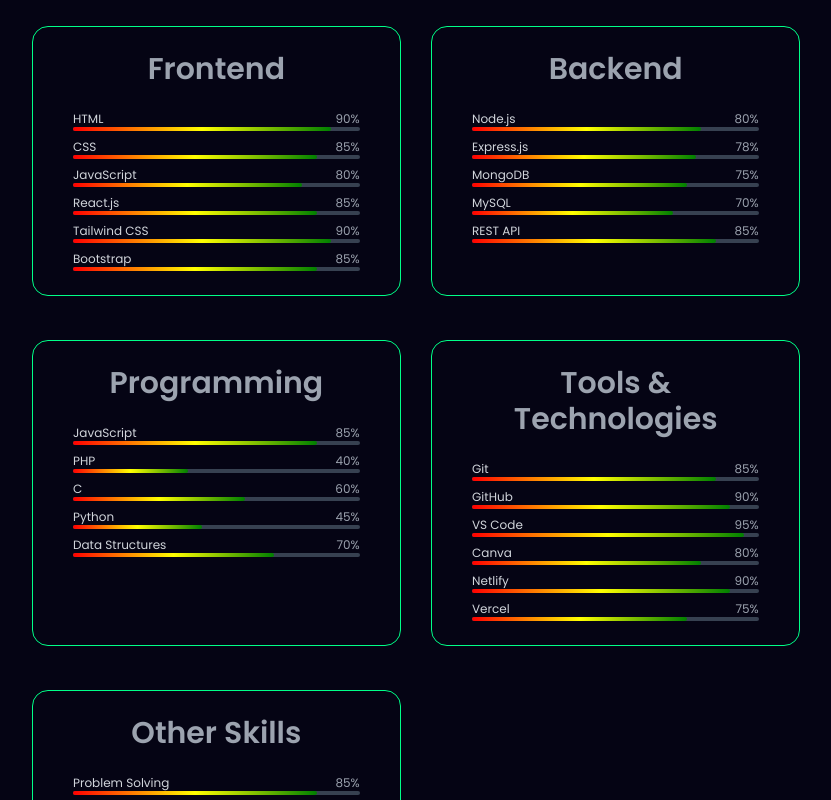
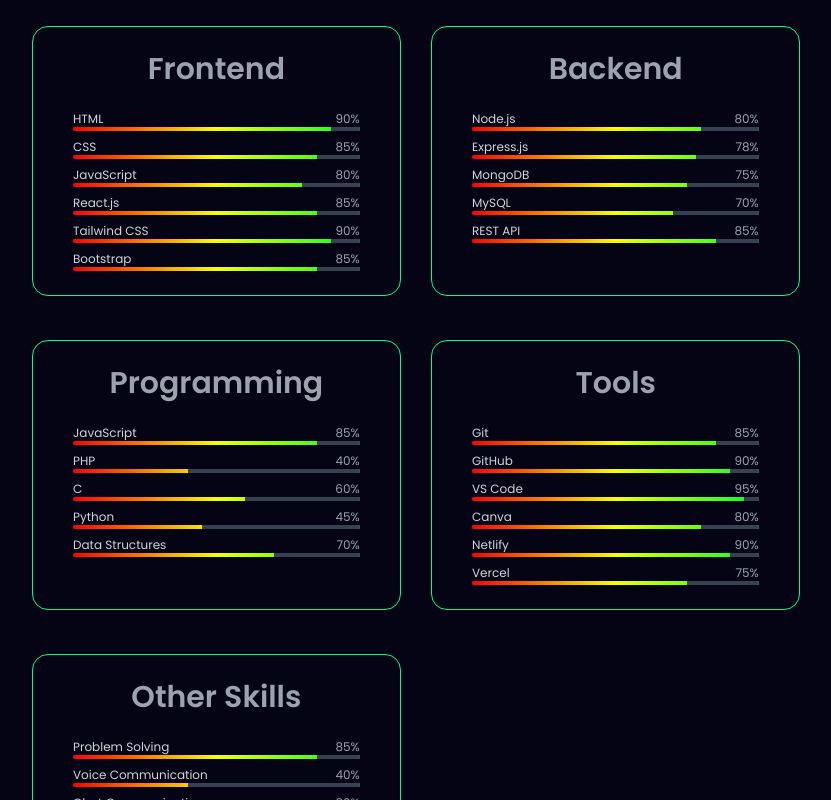
Before and after one commit to httpsashu404/React-Portfolio, a React (Vite) app: page / in a window 1280 px wide. Shown: the part 1480-2280 px from the top of the page, without its empty margins (224-1055 px from the left). Built offline with nearby package versions, Linux system fonts and the light colour scheme.

Commit message:
first commit

```diff
--- a/src/components/Skills/Skills.jsx
+++ b/src/components/Skills/Skills.jsx
@@ -50,13 +50,24 @@ const Skills = () => (
                   </div>
 
                   {/* Progress Bar */}
-                  <div className="w-full bg-gray-700 rounded-full h-1">
+                  {/* Progress Bar */}
+                  <div className="w-full bg-gray-700 rounded-full h-1 relative overflow-hidden">
+                    {/* Full Gradient Background (fixed 100%) */}
                     <div
-                      className="h-1 rounded-full"
+                      className="absolute top-0 left-0 w-full h-full"
                       style={{
-                        width: `${skill.level}%`,
                         background:
-                          "linear-gradient(to right, red, yellow, green)",
+                          "linear-gradient(to right, #ff0000, #f6ff00, #00ff22)",
+                      }}
+                    ></div>
+
+                    {/* Fill Mask (controls visibility) */}
+                    <div
+                      className="absolute top-0 left-0 h-full bg-gray-700"
+                      style={{
+                        width: `${100 - skill.level}%`,
+                        right: 0,
+                        left: "auto",
                       }}
                     ></div>
                   </div>
--- a/src/constants.js
+++ b/src/constants.js
@@ -129,9 +129,9 @@ export const SkillsInfo = [
     ],
   },
 
-  // Tools & Technologies
+  // Tools
   {
-    title: "Tools & Technologies",
+    title: "Tools",
     skills: [
       { name: "Git", level: 85 },
       { name: "GitHub", level: 90 },
```
